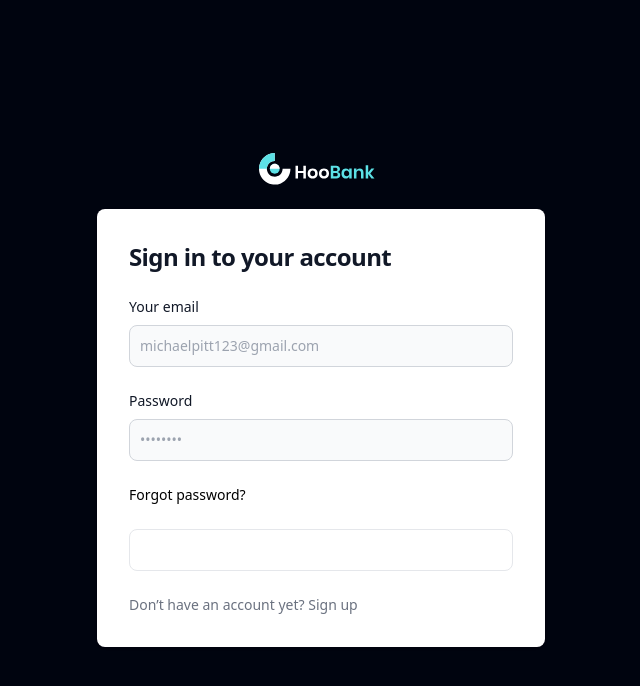
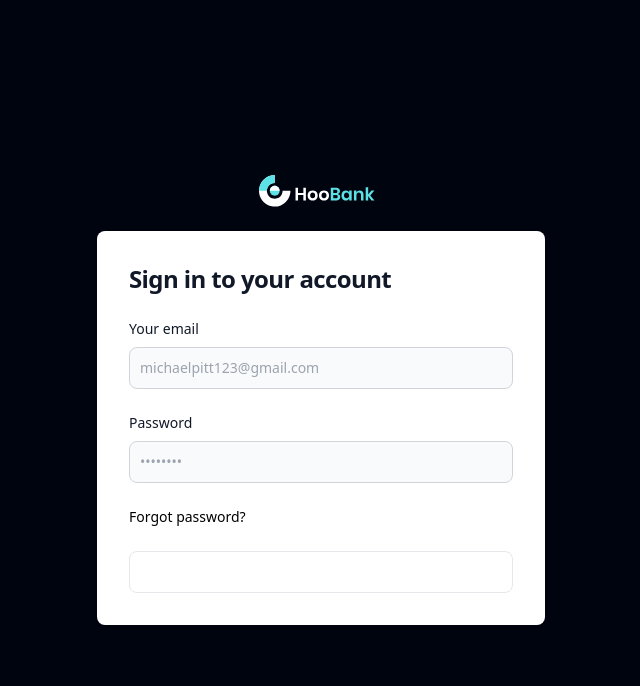
Before and after one commit to Saber1Y/Hoo-Bank, a React (Vite) app: page /LoginForm in a window 1280 px wide. Shown: the top 686 px of the page, without its empty margins (319-959 px from the left). Built offline with nearby package versions, Linux system fonts and the light colour scheme.

Commit message:
REGISTER STATE ADDED

```diff
--- a/src/components/LoginForm.jsx
+++ b/src/components/LoginForm.jsx
@@ -65,15 +65,6 @@
                 >
                   Sign in
                 </button>
-                <p className="text-sm font-light text-gray-500 dark:text-gray-400">
-                  Don’t have an account yet?{" "}
-                  <Link
-                    to="/SignForm"
-                    className="font-medium text-primary-600 hover:underline dark:text-primary-500"
-                  >
-                    Sign up
-                  </Link>
-                </p>
               </form>
             </div>
           </div>
```
Also changed, not shown: src/components/Register.jsx (+9 -9 lines), 1 other file (tests, documents, lock files or other folders).
